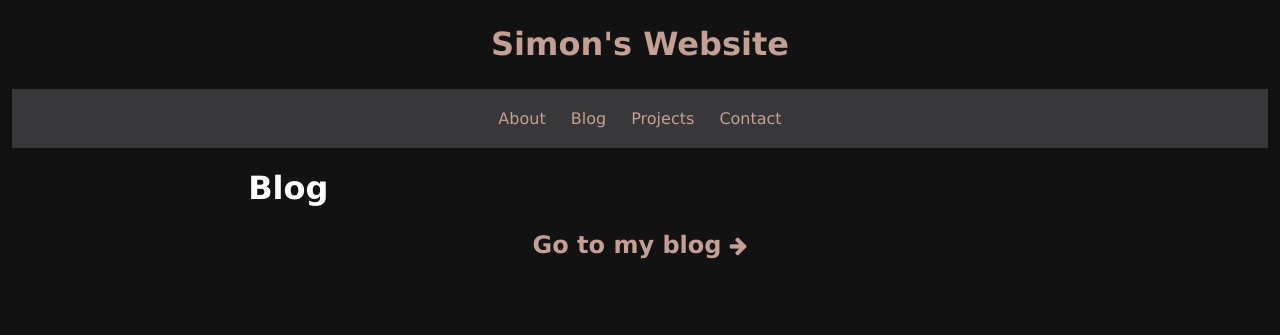
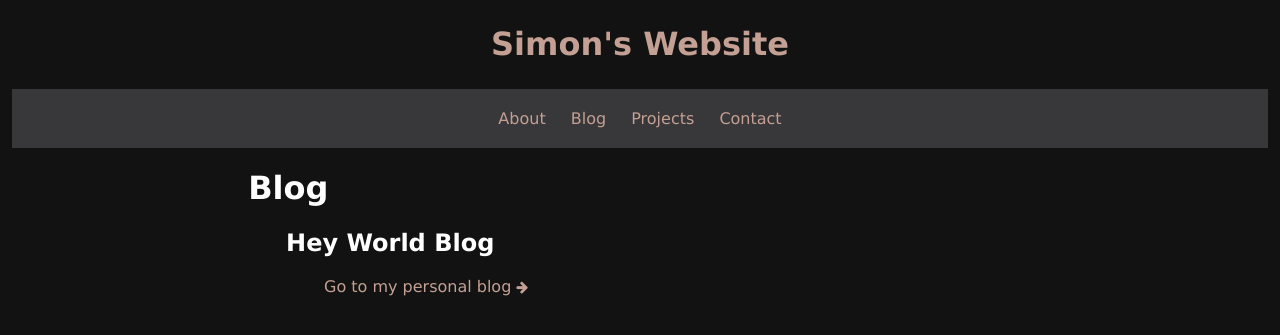
Before and after one commit to simon0h/simon0h.github.io, a Jekyll site: the page built from blog/index.html, in a window 1280 px wide. Shown: the top 335 px of the page. Built offline with Jekyll 4.4.1, drawn with Linux system fonts in a browser that asks for light colours.

Commit message:
Couple more blog changes

```diff
--- a/about/index.html
+++ b/about/index.html
@@ -4,7 +4,7 @@ title: About
 ---
 <div>
 	<head>
-		<title>About</title>
+		<title> About </title>
 	</head>
 </div>
 
@@ -14,7 +14,7 @@ title: About
 
 <body>
 	<div>
-		<h2> About this website</h2>
+		<h2> About this website </h2>
 		<p><p class = "paragraphs"> I first wanted to use Wordpress or SquareSpace (thanks tech podcasts!) but ultimately decided against it and built this website from scratch. I wanted this website to function as a pamphlet
 			- I wouldn't know who got my pamphlet, where they got it or when they got it, all of which I did not know if Wordpress, SquareSpace or other website hosting services collected automatically or not.
 			And none of which I wanted because I just don't want to and need to. It just sits out there on the internet, waiting to be picked up by someone who's interested about me or my website.
@@ -35,7 +35,7 @@ title: About
 			I think I achieved the right balance here. Besides, it's not like I have that much information to display anyways, so I was lucky in that regard.
 		</p>
 
-		<h2> About me</h2>
+		<h2> About me </h2>
  		<p><p class = "paragraphs"> Hello there! My name is Simon Oh and I am currently a senior at NYU Tandon, pursuing BS in Computer Science and minor in philosopy. I plan on graduating on May 2021.</p>
 	</div>
 </body>
--- a/blog/index.html
+++ b/blog/index.html
@@ -4,7 +4,7 @@ title: Blog
 ---
 <div>
 	<head>
-		<title>Blog</title>
+		<title> Blog </title>
 	</head>
 </div>
 
@@ -14,6 +14,7 @@ title: Blog
 
 <body>
 	<div>
-		<h2 title = "world.hey.com/simon.oh"><a href="https://world.hey.com/simon.oh"><p class = "links"> Go to my blog <i class="fa fa-arrow-right" style="font-size:85%;"></i></a></h2>
+		<h2> Hey World Blog </h2>
+		<p title = "world.hey.com/simon.oh"><a href="https://world.hey.com/simon.oh"><p class = "links"> Go to my personal blog <i class="fa fa-arrow-right" style="font-size:85%;"></i></a></p>
 	</div>
 </body>
--- a/contact/index.html
+++ b/contact/index.html
@@ -4,7 +4,7 @@ title: Contact
 ---
 <div>
 	<head>
-		<title>Contact</title>
+		<title> Contact </title>
 	</head>
 </div>
 
```
